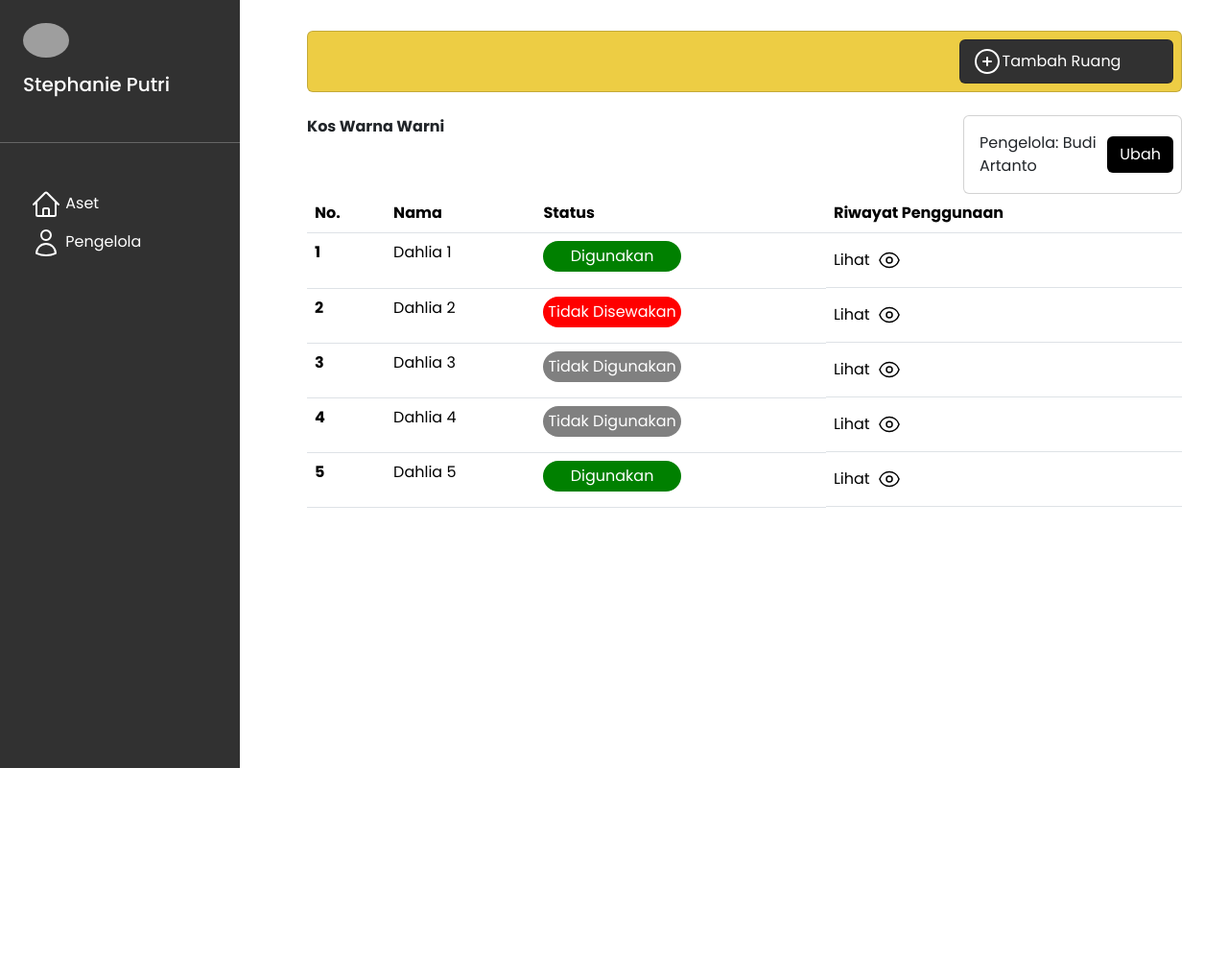
After one commit to ngekost-aja/Ngekost-Aja, a PHP site: page /pages/detail-aset-kost.html in a window 1280 px wide. The commit adds this page. Shown: the whole page at 96% size. Run offline with PHP 8.4, Linux system fonts and the light colour scheme.

Commit message:
feat: [NEW PAGE] - detail-aset-kost.html

```diff
--- /dev/null
+++ b/assets/css/detail-aset-kost.css
@@ -0,0 +1,57 @@
+body {
+    background-color: white;
+    height: 1000px;
+    font-family: 'Poppins', sans-serif;
+}
+
+#btn-plus-icon {
+    width: 2rem;
+}
+
+/* MAIN */
+
+main {
+    margin: 2rem 3rem 0 20rem;
+    width: 100%;
+}
+
+#tambah-ruang-container {
+    background-color: #EDCD44;
+}
+
+#btn-tambah-ruang {
+    background-color:  rgb(49, 49, 49);
+    color: white;
+}
+
+#ubah-pengelola-btn {
+    background-color: black;
+    color: white;
+}
+
+.status-digunakan {
+    background-color: green;
+    border-radius: 2rem;
+    color: white;
+}
+
+.status-tdk-digunakan {
+    background-color: gray;
+    border-radius: 2rem;
+    color: white;
+}
+
+.status-tdk-disewakan {
+    background-color: red;
+    border-radius: 2rem;
+    color: white;
+}
+
+.lihat-field:hover {
+    cursor: pointer;
+    text-decoration: underline;
+}
+
+.lihat-icon {
+    width: 1.5rem;
+}
--- a/component/OwnerSidebar.js
+++ b/component/OwnerSidebar.js
@@ -15,12 +15,14 @@ class OwnerSidebar extends HTMLElement {
             <hr>
             <ul class="list-unstyled p-4">
                 <li class="m-2">
+                    <a href="owner-dashboard.html" class="text-decoration-none text-white">
                         <svg xmlns="http://www.w3.org/2000/svg" fill="none" viewBox="0 0 24 24" stroke-width="1.5"
                             stroke="currentColor" class="nav-option-icon size-6">
                             <path stroke-linecap="round" stroke-linejoin="round"
                                 d="m2.25 12 8.954-8.955c.44-.439 1.152-.439 1.591 0L21.75 12M4.5 9.75v10.125c0 .621.504 1.125 1.125 1.125H9.75v-4.875c0-.621.504-1.125 1.125-1.125h2.25c.621 0 1.125.504 1.125 1.125V21h4.125c.621 0 1.125-.504 1.125-1.125V9.75M8.25 21h8.25" />
                         </svg>
                         <span>Aset</span>
+                    </a>
                 </li>
                 <li class="m-2">
                     <svg xmlns="http://www.w3.org/2000/svg" fill="none" viewBox="0 0 24 24" stroke-width="1.5"
--- /dev/null
+++ b/pages/detail-aset-kost.html
@@ -0,0 +1,139 @@
+<!DOCTYPE html>
+<html lang="en">
+
+<head>
+    <meta charset="UTF-8">
+    <meta name="viewport" content="width=device-width, initial-scale=1.0">
+    <title>Ngekost Aja!</title>
+    <link href="https://cdn.jsdelivr.net/npm/bootstrap@5.3.3/dist/css/bootstrap.min.css" rel="stylesheet"
+        integrity="sha384-QWTKZyjpPEjISv5WaRU9OFeRpok6YctnYmDr5pNlyT2bRjXh0JMhjY6hW+ALEwIH" crossorigin="anonymous">
+    <link rel="preconnect" href="https://fonts.googleapis.com">
+    <link rel="preconnect" href="https://fonts.gstatic.com" crossorigin>
+    <link
+        href="https://fonts.googleapis.com/css2?family=Poppins:ital,wght@0,100;0,200;0,300;0,400;0,500;0,600;0,700;0,800;0,900;1,100;1,200;1,300;1,400;1,500;1,600;1,700;1,800;1,900&display=swap"
+        rel="stylesheet">
+    <link rel="stylesheet" href="../assets/css/detail-aset-kost.css">
+    <script type="module" src="../component/OwnerSidebar.js"></script>
+</head>
+
+<body class="d-flex">
+    <owner-sidebar></owner-sidebar>
+
+    <main class="d-flex align-items-center flex-column">
+        <section id="tambah-ruang-container" class="d-flex flex-row justify-content-end w-100 card p-2">
+            <button id="btn-tambah-ruang" class="btn d-flex flex-row align-items-center card w-25">
+                <svg xmlns="http://www.w3.org/2000/svg" fill="none" viewBox="0 0 24 24" stroke-width="1.5"
+                    stroke="currentColor" class="size-6" id="btn-plus-icon">
+                    <path stroke-linecap="round" stroke-linejoin="round"
+                        d="M12 9v6m3-3H9m12 0a9 9 0 1 1-18 0 9 9 0 0 1 18 0Z" />
+                </svg>
+                <span>Tambah Ruang</span>
+            </button>
+        </section>
+
+        <br>
+
+        <section class="d-flex justify-content-between w-100">
+            <p class="fw-bold">Kos Warna Warni</p>
+            <div id="pengelola" class="card w-25 d-flex flex-row align-items-center justify-content-center p-2">
+                <span class="m-2">Pengelola: Budi Artanto</span>
+                <button id="ubah-pengelola-btn" class="btn">Ubah</button>
+            </div>
+        </section>
+
+        <section id="aset-table" class="w-100">
+            <table class="table">
+                <thead>
+                    <tr>
+                        <th scope="col">No.</th>
+                        <th scope="col">Nama</th>
+                        <th scope="col">Status</th>
+                        <th scope="col">Riwayat Penggunaan</th>
+                    </tr>
+                </thead>
+                <tbody>
+                    <tr>
+                        <th scope="row">1</th>
+                        <td>Dahlia 1</td>
+                        <td>
+                            <div class="status-digunakan p-1 text-center w-50">Digunakan</div>
+                        </td>
+                        <td class="lihat-field d-flex align-items-center">
+                            <span>Lihat</span>
+                            <svg xmlns="http://www.w3.org/2000/svg" fill="none" viewBox="0 0 24 24" stroke-width="1.5" stroke="currentColor" class="lihat-icon size-6 m-2">
+                                <path stroke-linecap="round" stroke-linejoin="round" d="M2.036 12.322a1.012 1.012 0 0 1 0-.639C3.423 7.51 7.36 4.5 12 4.5c4.638 0 8.573 3.007 9.963 7.178.07.207.07.431 0 .639C20.577 16.49 16.64 19.5 12 19.5c-4.638 0-8.573-3.007-9.963-7.178Z" />
+                                <path stroke-linecap="round" stroke-linejoin="round" d="M15 12a3 3 0 1 1-6 0 3 3 0 0 1 6 0Z" />
+                            </svg>
+                        </td>
+                    </tr>
+                    <tr>
+                        <th scope="row">2</th>
+                        <td>Dahlia 2</td>
+                        <td>
+                            <div class="status-tdk-disewakan p-1 text-center w-50">Tidak Disewakan</div>
+                        </td>
+                        <td class="lihat-field d-flex align-items-center">
+                            <span>Lihat</span>
+                            <svg xmlns="http://www.w3.org/2000/svg" fill="none" viewBox="0 0 24 24" stroke-width="1.5" stroke="currentColor" class="lihat-icon size-6 m-2">
+                                <path stroke-linecap="round" stroke-linejoin="round" d="M2.036 12.322a1.012 1.012 0 0 1 0-.639C3.423 7.51 7.36 4.5 12 4.5c4.638 0 8.573 3.007 9.963 7.178.07.207.07.431 0 .639C20.577 16.49 16.64 19.5 12 19.5c-4.638 0-8.573-3.007-9.963-7.178Z" />
+                                <path stroke-linecap="round" stroke-linejoin="round" d="M15 12a3 3 0 1 1-6 0 3 3 0 0 1 6 0Z" />
+                            </svg>
+                        </td>
+                    </tr>
+                    <tr>
+                        <th scope="row">3</th>
+                        <td>Dahlia 3</td>
+                        <td>
+                            <div class="status-tdk-digunakan p-1 text-center w-50">Tidak Digunakan</div>
+                        </td>
+                        <td class="lihat-field d-flex align-items-center">
+                            <span>Lihat</span>
+                            <svg xmlns="http://www.w3.org/2000/svg" fill="none" viewBox="0 0 24 24" stroke-width="1.5" stroke="currentColor" class="lihat-icon size-6 m-2">
+                                <path stroke-linecap="round" stroke-linejoin="round" d="M2.036 12.322a1.012 1.012 0 0 1 0-.639C3.423 7.51 7.36 4.5 12 4.5c4.638 0 8.573 3.007 9.963 7.178.07.207.07.431 0 .639C20.577 16.49 16.64 19.5 12 19.5c-4.638 0-8.573-3.007-9.963-7.178Z" />
+                                <path stroke-linecap="round" stroke-linejoin="round" d="M15 12a3 3 0 1 1-6 0 3 3 0 0 1 6 0Z" />
+                            </svg>
+                        </td>
+                    </tr>
+                    <tr>
+                        <th scope="row">4</th>
+                        <td>Dahlia 4</td>
+                        <td>
+                            <div class="status-tdk-digunakan p-1 text-center w-50">Tidak Digunakan</div>
+                        </td>
+                        <td class="lihat-field d-flex align-items-center">
+                            <span>Lihat</span>
+                            <svg xmlns="http://www.w3.org/2000/svg" fill="none" viewBox="0 0 24 24" stroke-width="1.5" stroke="currentColor" class="lihat-icon size-6 m-2">
+                                <path stroke-linecap="round" stroke-linejoin="round" d="M2.036 12.322a1.012 1.012 0 0 1 0-.639C3.423 7.51 7.36 4.5 12 4.5c4.638 0 8.573 3.007 9.963 7.178.07.207.07.431 0 .639C20.577 16.49 16.64 19.5 12 19.5c-4.638 0-8.573-3.007-9.963-7.178Z" />
+                                <path stroke-linecap="round" stroke-linejoin="round" d="M15 12a3 3 0 1 1-6 0 3 3 0 0 1 6 0Z" />
+                            </svg>
+                        </td>
+                    </tr>
+                    <tr>
+                        <th scope="row">5</th>
+                        <td>Dahlia 5</td>
+                        <td>
+                            <div class="status-digunakan p-1 text-center w-50">Digunakan</div>
+                        </td>
+                        <td class="lihat-field d-flex align-items-center">
+                            <span>Lihat</span>
+                            <svg xmlns="http://www.w3.org/2000/svg" fill="none" viewBox="0 0 24 24" stroke-width="1.5" stroke="currentColor" class="lihat-icon size-6 m-2">
+                                <path stroke-linecap="round" stroke-linejoin="round" d="M2.036 12.322a1.012 1.012 0 0 1 0-.639C3.423 7.51 7.36 4.5 12 4.5c4.638 0 8.573 3.007 9.963 7.178.07.207.07.431 0 .639C20.577 16.49 16.64 19.5 12 19.5c-4.638 0-8.573-3.007-9.963-7.178Z" />
+                                <path stroke-linecap="round" stroke-linejoin="round" d="M15 12a3 3 0 1 1-6 0 3 3 0 0 1 6 0Z" />
+                            </svg>
+                        </td>
+                    </tr>
+                </tbody>
+            </table>
+        </section>
+    </main>
+
+    <script src="https://cdn.jsdelivr.net/npm/@popperjs/core@2.11.8/dist/umd/popper.min.js"
+        integrity="sha384-I7E8VVD/ismYTF4hNIPjVp/Zjvgyol6VFvRkX/vR+Vc4jQkC+hVqc2pM8ODewa9r"
+        crossorigin="anonymous"></script>
+    <script src="https://cdn.jsdelivr.net/npm/bootstrap@5.3.3/dist/js/bootstrap.min.js"
+        integrity="sha384-0pUGZvbkm6XF6gxjEnlmuGrJXVbNuzT9qBBavbLwCsOGabYfZo0T0to5eqruptLy"
+        crossorigin="anonymous"></script>
+    <script src="../assets/js/detail-aset-kost.js"></script>
+</body>
+
+</html>
```
Also changed, not shown: assets/css/owner-dashboard.css (+2 -13 lines), pages/owner-dashboard.html (+4 -4 lines), assets/js/detail-aset-kost.js (added). Lines whose indentation alone changed are shown as unchanged.
